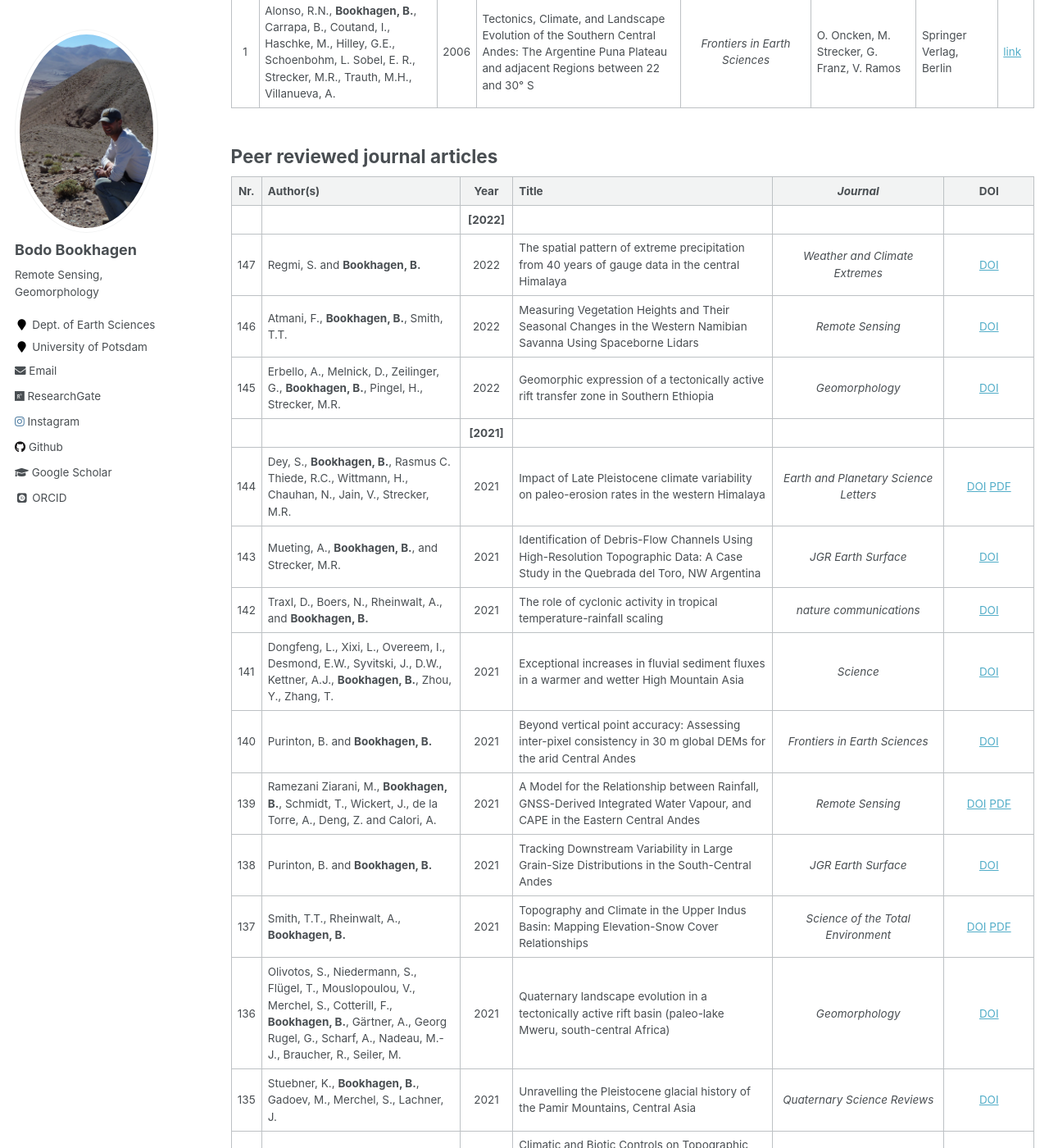
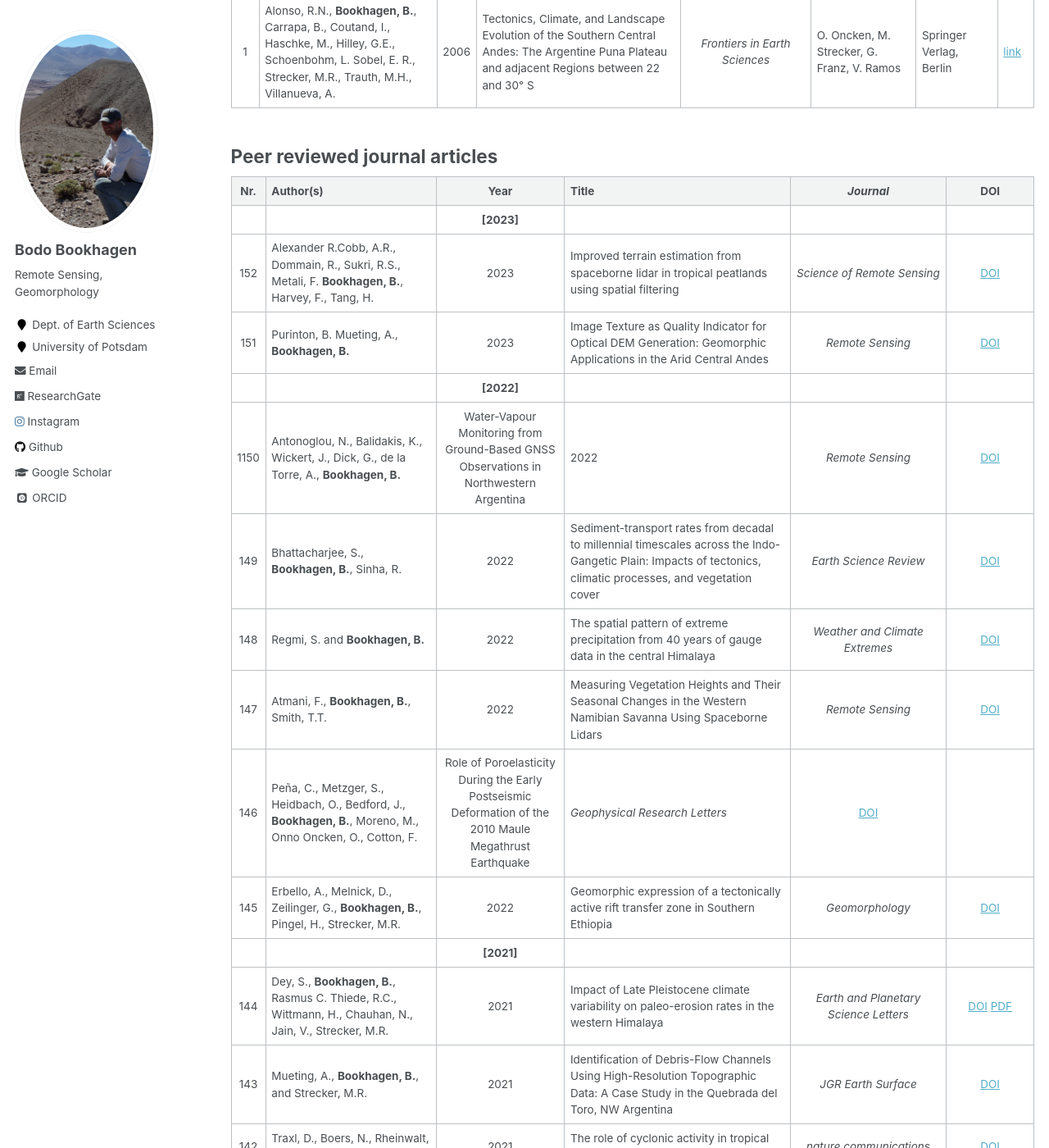
Before and after one commit to BodoBookhagen/BodoBookhagen.github.io, a Jekyll site: the page built from _pages/publications.md, in a window 1280 px wide and 1400 px high, scrolled down 1201 px. Shown: the whole window at 82% size. Built offline with Jekyll 4.4.1, drawn with Linux system fonts in a browser that asks for light colours; some web fonts are replaced.

Commit message:
Jan-04 2023

```diff
--- a/_pages/publications.md
+++ b/_pages/publications.md
@@ -33,9 +33,15 @@ Nr. | Author(s) | Year | Chapter Title |  _Book Title_  | Editors  | Publisher |
 
 Nr.  | Author(s) | Year | Title | _Journal_ | DOI
 :--: | :---------------------------------------------------------------------------------------------------------------------------------------------------------------------------------------- | :-------------: | ----------------------------------------------------------------------------------------------------------------------------------------------------------------------------------------------------------------------------- | :---------------------------------------------------------------------------------------------------------: | :---------------------------------------------------------------------------------------------------------------------------------------------------------------------------------:
+| | **[2023]** | | |
+152 | Alexander R.Cobb, A.R., Dommain, R., Sukri, R.S., Metali, F. **Bookhagen, B.**, Harvey, F., Tang, H. |  2023 | Improved terrain estimation from spaceborne lidar in tropical peatlands using spatial filtering | _Science of Remote Sensing_ | [DOI](https://doi.org/10.1016/j.srs.2022.100074)
+151 | Purinton, B. Mueting, A., **Bookhagen, B.** | 2023 | Image Texture as Quality Indicator for Optical DEM Generation: Geomorphic Applications in the Arid Central Andes | _Remote Sensing_ | [DOI](https://doi.org/10.3390/rs15010085)
 | | **[2022]** | | |
-147 | Regmi, S. and **Bookhagen, B.** | 2022 | The spatial pattern of extreme precipitation from 40 years of gauge data in the central Himalaya | _Weather and Climate Extremes_ | [DOI](https://www.sciencedirect.com/science/article/pii/S2212094722000524?via%3Dihub)
-146 | Atmani, F., **Bookhagen, B.**, Smith, T.T. | 2022 | Measuring Vegetation Heights and Their Seasonal Changes in the Western Namibian Savanna Using Spaceborne Lidars | _Remote Sensing_ | [DOI](https://www.mdpi.com/2072-4292/14/12/2928)
+1150 | Antonoglou, N., Balidakis, K., Wickert, J., Dick, G., de la Torre, A., **Bookhagen, B.** | Water-Vapour Monitoring from Ground-Based GNSS Observations in Northwestern Argentina | 2022 | _Remote Sensing_ | [DOI](https://doi.org/10.3390/rs14215427)
+149 | Bhattacharjee, S., **Bookhagen, B.**, Sinha, R. | 2022 | Sediment-transport rates from decadal to millennial timescales across the Indo-Gangetic Plain: Impacts of tectonics, climatic processes, and vegetation cover | _Earth Science Review_ | [DOI](https://doi.org/10.1016/j.earscirev.2022.104165)
+148 | Regmi, S. and **Bookhagen, B.** | 2022 | The spatial pattern of extreme precipitation from 40 years of gauge data in the central Himalaya | _Weather and Climate Extremes_ | [DOI](https://www.sciencedirect.com/science/article/pii/S2212094722000524?via%3Dihub)
+147 | Atmani, F., **Bookhagen, B.**, Smith, T.T. | 2022 | Measuring Vegetation Heights and Their Seasonal Changes in the Western Namibian Savanna Using Spaceborne Lidars | _Remote Sensing_ | [DOI](https://www.mdpi.com/2072-4292/14/12/2928)
+146 | Peña, C., Metzger, S., Heidbach, O., Bedford, J., **Bookhagen, B.**, Moreno, M., Onno Oncken, O., Cotton, F. | Role of Poroelasticity During the Early Postseismic Deformation of the 2010 Maule Megathrust Earthquake | _Geophysical Research Letters_ | [DOI](https://doi.org/10.1029/2022GL098144)
 145 | Erbello, A., Melnick, D., Zeilinger, G., **Bookhagen, B.**, Pingel, H., Strecker, M.R. | 2022 |  Geomorphic expression of a tectonically active rift transfer zone in Southern Ethiopia | _Geomorphology_ | [DOI](https://www.sciencedirect.com/science/article/abs/pii/S0169555X22000551)
 | | **[2021]** | | |
 144 | Dey, S., **Bookhagen, B.**, Rasmus C. Thiede, R.C., Wittmann, H., Chauhan, N., Jain, V., Strecker, M.R. | 2021 | Impact of Late Pleistocene climate variability on paleo-erosion rates in the western Himalaya  | _Earth and Planetary Science Letters_ |  [DOI](https://doi.org/10.1016/j.epsl.2021.117326) [PDF](http://bodobookhagen.github.io/pdf/Dey21_EPSL.pdf)
```
